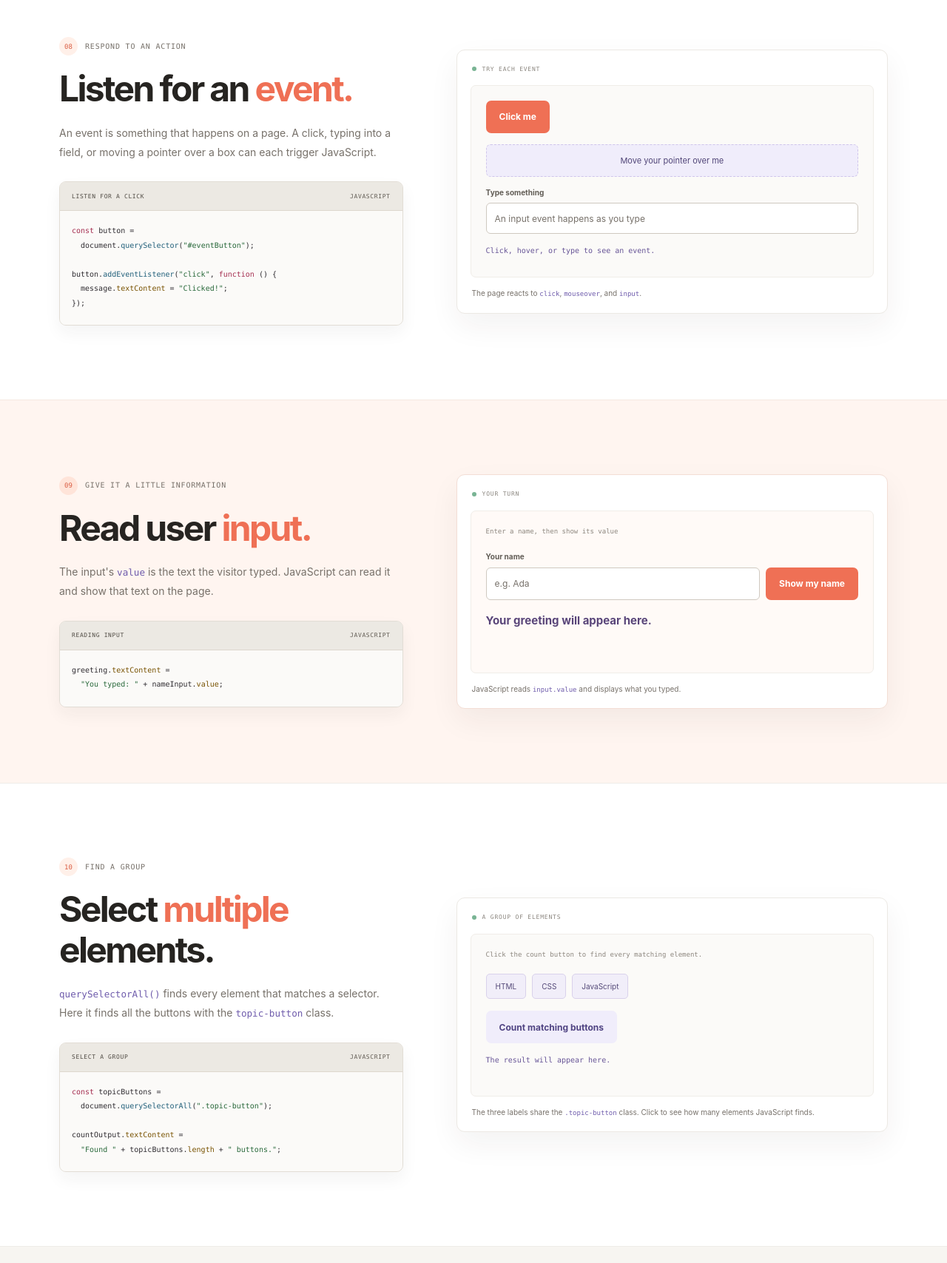
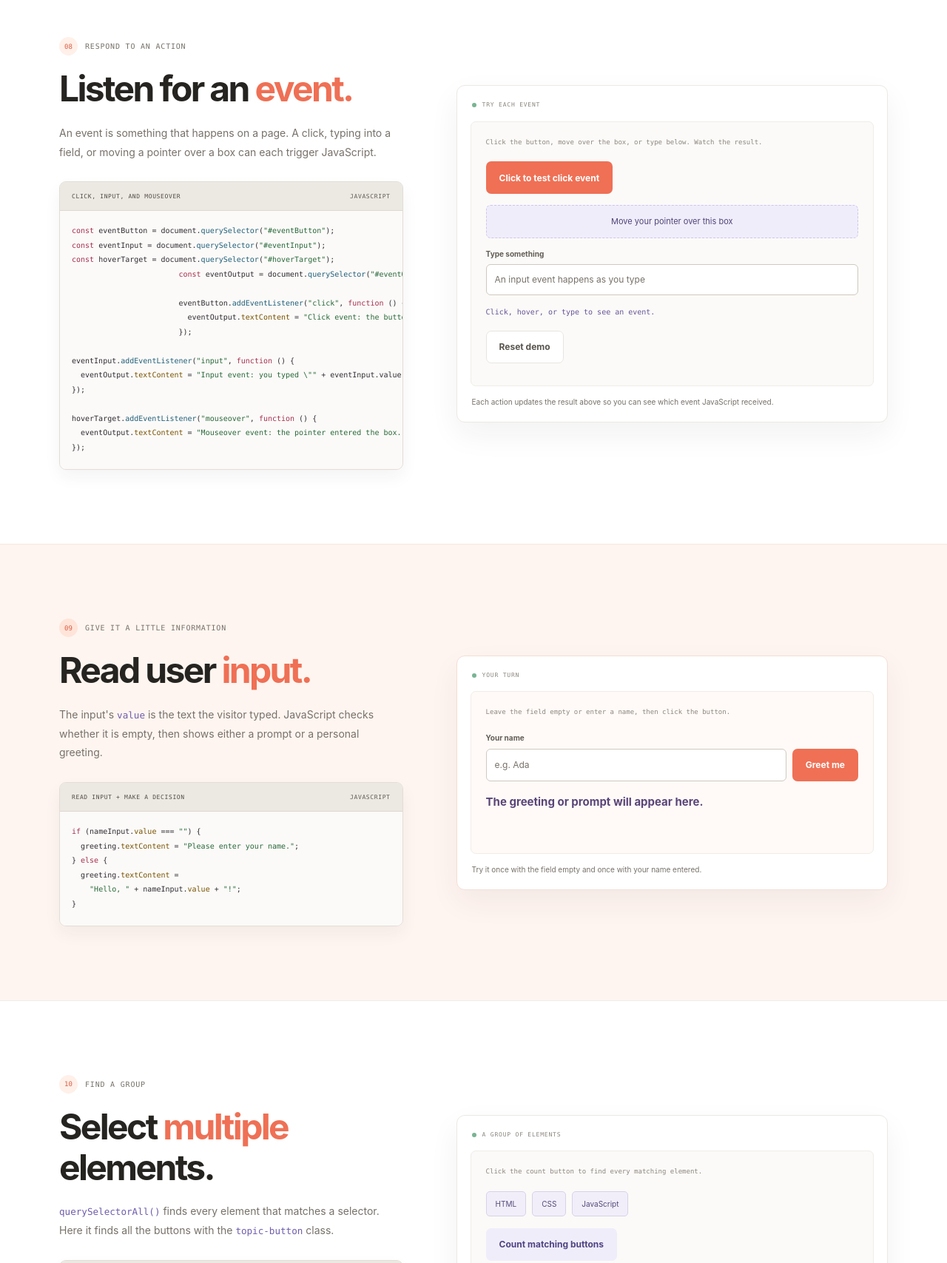
Before and after one commit to sepehrime/JS-Interactive, a plain HTML site: page index.html in a window 1280 px wide. Shown: the part 4840-6547 px from the top of the page at 74% size. Drawn offline with Linux system fonts and the light colour scheme.

Commit message:
Phase 5 completed. added click, input and mouseover

```diff
--- a/index.html
+++ b/index.html
@@ -255,25 +255,37 @@ box.<span class="code-blue">classList</span>.<span class="code-blue">toggle</spa
                     <h2 id="events-title">Listen for an <span>event.</span></h2>
                     <p>An event is something that happens on a page. A click, typing into a field, or moving a pointer over a box can each trigger JavaScript.</p>
                     <div class="code-card">
-                        <div class="code-card-heading"><span>LISTEN FOR A CLICK</span><span class="code-language">JAVASCRIPT</span></div>
-                        <pre><code><span class="code-pink">const</span> button =
-  document.<span class="code-blue">querySelector</span>(<span class="code-green">"#eventButton"</span>);
+                        <div class="code-card-heading"><span>CLICK, INPUT, AND MOUSEOVER</span><span class="code-language">JAVASCRIPT</span></div>
+                        <pre><code><span class="code-pink">const</span> eventButton = document.<span class="code-blue">querySelector</span>(<span class="code-green">"#eventButton"</span>);
+<span class="code-pink">const</span> eventInput = document.<span class="code-blue">querySelector</span>(<span class="code-green">"#eventInput"</span>);
+<span class="code-pink">const</span> hoverTarget = document.<span class="code-blue">querySelector</span>(<span class="code-green">"#hoverTarget"</span>);
+                        <span class="code-pink">const</span> eventOutput = document.<span class="code-blue">querySelector</span>(<span class="code-green">"#eventOutput"</span>);
 
-button.<span class="code-blue">addEventListener</span>(<span class="code-green">"click"</span>, <span class="code-pink">function</span> () {
-  message.<span class="code-yellow">textContent</span> = <span class="code-green">"Clicked!"</span>;
+                        eventButton.<span class="code-blue">addEventListener</span>(<span class="code-green">"click"</span>, <span class="code-pink">function</span> () {
+                          eventOutput.<span class="code-yellow">textContent</span> = <span class="code-green">"Click event: the button was clicked."</span>;
+                        });
+
+eventInput.<span class="code-blue">addEventListener</span>(<span class="code-green">"input"</span>, <span class="code-pink">function</span> () {
+  eventOutput.<span class="code-yellow">textContent</span> = <span class="code-green">"Input event: you typed \""</span> + eventInput.value + <span class="code-green">"\"."</span>;
+});
+
+hoverTarget.<span class="code-blue">addEventListener</span>(<span class="code-green">"mouseover"</span>, <span class="code-pink">function</span> () {
+  eventOutput.<span class="code-yellow">textContent</span> = <span class="code-green">"Mouseover event: the pointer entered the box."</span>;
 });</code></pre>
                     </div>
                 </div>
                 <div class="demo-card">
                     <div class="demo-card-heading"><span class="live-indicator"></span> TRY EACH EVENT</div>
                     <div class="demo-stage event-stage">
-                        <button class="button button-primary" id="eventButton" type="button">Click me</button>
-                        <p class="event-target" id="hoverTarget">Move your pointer over me</p>
+                        <span class="stage-label">Click the button, move over the box, or type below. Watch the result.</span>
+                        <button class="button button-primary" id="eventButton" type="button">Click to test click event</button>
+                        <p class="event-target" id="hoverTarget">Move your pointer over this box</p>
                         <label class="field-label" for="eventInput">Type something</label>
                         <input class="text-input" id="eventInput" type="text" placeholder="An input event happens as you type">
                         <p class="output-line" id="eventOutput" aria-live="polite">Click, hover, or type to see an event.</p>
+                        <button class="button button-outline" id="resetEventButton" type="button">Reset demo</button>
                     </div>
-                    <p class="demo-caption">The page reacts to <code>click</code>, <code>mouseover</code>, and <code>input</code>.</p>
+                    <p class="demo-caption">Each action updates the result above so you can see which event JavaScript received.</p>
                 </div>
             </div>
         </section>
@@ -283,25 +295,29 @@ button.<span class="code-blue">addEventListener</span>(<span class="code-green">
                 <div class="lesson-copy">
                     <p class="eyebrow"><span class="lesson-number">09</span> Give it a little information</p>
                     <h2 id="input-title">Read user <span>input.</span></h2>
-                    <p>The input's <code>value</code> is the text the visitor typed. JavaScript can read it and show that text on the page.</p>
+                    <p>The input's <code>value</code> is the text the visitor typed. JavaScript checks whether it is empty, then shows either a prompt or a personal greeting.</p>
                     <div class="code-card">
-                        <div class="code-card-heading"><span>READING INPUT</span><span class="code-language">JAVASCRIPT</span></div>
-                        <pre><code>greeting.<span class="code-yellow">textContent</span> =
-  <span class="code-green">"You typed: "</span> + nameInput.<span class="code-yellow">value</span>;</code></pre>
+                        <div class="code-card-heading"><span>READ INPUT + MAKE A DECISION</span><span class="code-language">JAVASCRIPT</span></div>
+                        <pre><code><span class="code-pink">if</span> (nameInput.<span class="code-yellow">value</span> === <span class="code-green">""</span>) {
+  greeting.<span class="code-yellow">textContent</span> = <span class="code-green">"Please enter your name."</span>;
+} <span class="code-pink">else</span> {
+  greeting.<span class="code-yellow">textContent</span> =
+    <span class="code-green">"Hello, "</span> + nameInput.<span class="code-yellow">value</span> + <span class="code-green">"!"</span>;
+}</code></pre>
                     </div>
                 </div>
                 <div class="demo-card input-demo">
                     <div class="demo-card-heading"><span class="live-indicator"></span> YOUR TURN</div>
                     <div class="demo-stage">
-                        <span class="stage-label">Enter a name, then show its value</span>
+                        <span class="stage-label">Leave the field empty or enter a name, then click the button.</span>
                         <label class="field-label" for="nameInput">Your name</label>
                         <div class="input-row">
                             <input class="text-input" id="nameInput" type="text" placeholder="e.g. Ada" autocomplete="given-name">
-                            <button class="button button-primary" id="greetButton" type="button">Show my name</button>
+                            <button class="button button-primary" id="greetButton" type="button">Greet me</button>
                         </div>
-                        <p class="greeting-output" id="greeting" aria-live="polite">Your greeting will appear here.</p>
+                        <p class="greeting-output" id="greeting" aria-live="polite">The greeting or prompt will appear here.</p>
                     </div>
-                    <p class="demo-caption">JavaScript reads <code>input.value</code> and displays what you typed.</p>
+                    <p class="demo-caption">Try it once with the field empty and once with your name entered.</p>
                 </div>
             </div>
         </section>
@@ -346,9 +362,7 @@ countOutput.<span class="code-yellow">textContent</span> =
                     <p><code>console.log()</code> prints a message in your browser's Developer Tools. It's a handy way to check what JavaScript is reading or when an event happens.</p>
                     <div class="code-card">
                         <div class="code-card-heading"><span>PRINT A MESSAGE</span><span class="code-language">JAVASCRIPT</span></div>
-                        <pre><code>console.<span class="code-blue">log</span>(<span class="code-green">"The button was clicked"</span>);
-
-console.<span class="code-blue">log</span>(nameInput.<span class="code-yellow">value</span>);</code></pre>
+                        <pre><code>console.<span class="code-blue">log</span>(<span class="code-green">"The console demo button was clicked"</span>);</code></pre>
                     </div>
                     <p class="small-note"><strong>Open Developer Tools:</strong> right-click the page and choose Inspect, then select the Console tab.</p>
                 </div>
@@ -356,12 +370,12 @@ console.<span class="code-blue">log</span>(nameInput.<span class="code-yellow">v
                     <div class="demo-card-heading"><span class="live-indicator"></span> BROWSER CONSOLE</div>
                     <div class="console-window" aria-label="Example browser console output">
                         <div class="console-title"><span aria-hidden="true">›_</span> Console</div>
-                        <p><span class="console-prompt">&gt;</span> The button was clicked</p>
-                        <p><span class="console-prompt">&gt;</span> Hello, web!</p>
+                        <p><span class="console-prompt">&gt;</span> Click the button to log a message</p>
+                        <p><span class="console-prompt">&gt;</span> <span id="consoleDemoMessage" aria-live="polite">Waiting for a click...</span></p>
                         <div class="console-input-line"><span>&gt;</span><span class="console-caret"></span></div>
                     </div>
                     <button class="button button-primary" id="consoleButton" type="button">Write a message to the console</button>
-                    <p class="demo-caption" id="consoleOutput" aria-live="polite">Open Developer Tools to see the real output.</p>
+                    <p class="demo-caption" id="consoleOutput" aria-live="polite">Click the button. A message appears here and in Developer Tools &gt; Console.</p>
                 </div>
             </div>
         </section>
--- a/script.js
+++ b/script.js
@@ -37,7 +37,35 @@ const greetButton = document.querySelector("#greetButton");
 const greeting = document.querySelector("#greeting");
 
 greetButton.addEventListener("click", function () {
-    greeting.textContent = "You typed: " + nameInput.value;
+    if (nameInput.value === "") {
+        greeting.textContent = "Please enter your name.";
+    } else {
+        greeting.textContent = "Hello, " + nameInput.value + "!";
+    }
+});
+
+// Show a visible result for each basic event.
+const eventButton = document.querySelector("#eventButton");
+const eventInput = document.querySelector("#eventInput");
+const hoverTarget = document.querySelector("#hoverTarget");
+const eventOutput = document.querySelector("#eventOutput");
+const resetEventButton = document.querySelector("#resetEventButton");
+
+eventButton.addEventListener("click", function () {
+    eventOutput.textContent = "Click event: the button was clicked.";
+});
+
+eventInput.addEventListener("input", function () {
+    eventOutput.textContent = "Input event: you typed \"" + eventInput.value + "\".";
+});
+
+hoverTarget.addEventListener("mouseover", function () {
+    eventOutput.textContent = "Mouseover event: the pointer entered the box.";
+});
+
+resetEventButton.addEventListener("click", function () {
+    eventInput.value = "";
+    eventOutput.textContent = "Demo reset. Click, hover, or type to see an event.";
 });
 
 // Show the difference between a direct style change and a CSS class.
@@ -75,3 +103,15 @@ const countOutput = document.querySelector("#countOutput");
 countButton.addEventListener("click", function () {
     countOutput.textContent = "Found " + topicButtons.length + " matching buttons: HTML, CSS, and JavaScript.";
 });
+
+// Log a message in the browser console and show that it was sent.
+const consoleButton = document.querySelector("#consoleButton");
+const consoleDemoMessage = document.querySelector("#consoleDemoMessage");
+const consoleOutput = document.querySelector("#consoleOutput");
+
+consoleButton.addEventListener("click", function () {
+    const message = "The console demo button was clicked";
+    console.log(message);
+    consoleDemoMessage.textContent = message;
+    consoleOutput.textContent = "Message sent. Open Developer Tools > Console to see the console.log() output.";
+});
--- a/style.css
+++ b/style.css
@@ -859,6 +859,16 @@ h2 {
     text-align: center;
 }
 
+.event-target:hover {
+    color: #44376c;
+    background: #e3def5;
+    border-color: #a99bd5;
+}
+
+.event-stage #resetEventButton {
+    margin-top: 10px;
+}
+
 .field-label {
     display: block;
     margin-bottom: 6px;
```
Also changed, not shown: 1 other file.
